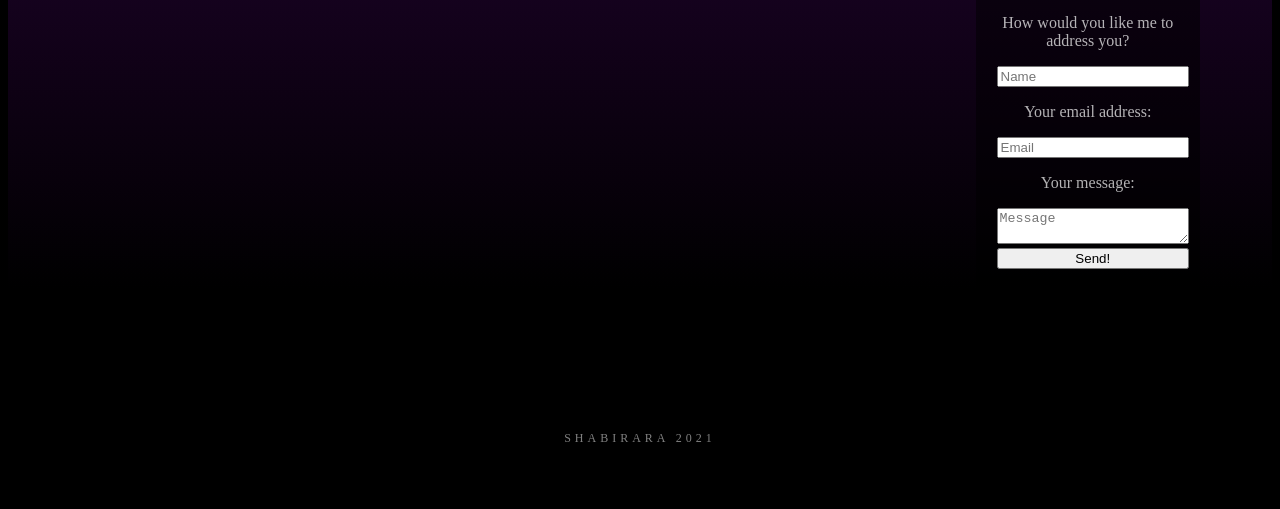
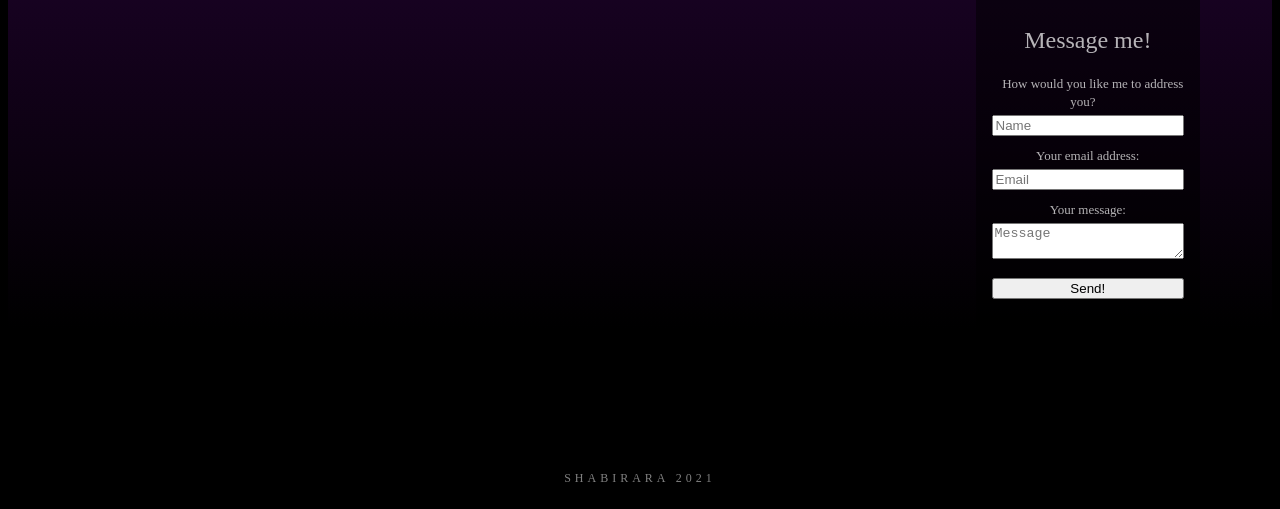
Before and after one commit to Shabirara/shabirara.github.io, a plain HTML site: page index.html in a window 1280 px wide. Shown: the part 1827-2336 px from the top of the page. Before the commit the page ends 2313 px from the top, so only its background shows below. Drawn offline with Linux system fonts and the light colour scheme; a web font is replaced by a local one.

Commit message:
form edit

```diff
--- a/index.html
+++ b/index.html
@@ -104,14 +104,16 @@
         </div>
 
           <div class="message">
-            <h2>Message me!</h2>
-            <p>How would you like me to address you?</p>
-            <input placeholder="Name">
-            <p>Your email address:</p>
-            <input placeholder="Email">
-            <p>Your message:</p>
-            <textarea placeholder="Message"></textarea>
-            <input type="submit" value="Send!" class="send">
+            <form onsubmit="return validateForm()">
+              <h2>Message me!</h2>
+              <label for="nama">How would you like me to address you?</label>
+              <input id="nama" placeholder="Name"><br>
+              <label for="gmail">Your email address:</label>
+              <input id="gmail" placeholder="Email"><br>
+              <label for="pesan">Your message:</label>
+              <textarea id="pesan" placeholder="Message"></textarea><br>
+              <input type="submit" value="Send!" class="send">
+            </form>
           </div>
           <div class="clear"></div>
         </div>
--- a/stylesheet.css
+++ b/stylesheet.css
@@ -196,7 +196,6 @@ iframe {
   padding: 20px 5px;
   margin-top: 200px;
   text-align: center;
-  }
 }
 
 .social {
@@ -214,7 +213,7 @@ iframe {
   width: 100%;
 }
 
-.message-wrapper h2, .message-wrapper p {
+.message-wrapper h2, .message-wrapper label {
   opacity: 0.7;
   padding: 0 10px;
   font-weight: normal;
@@ -222,7 +221,12 @@ iframe {
 
 .message-wrapper input, textarea {
   width: 90%;
-  margin: 0 0 0 10px;
+  margin: 5px 0 10px 0;
+}
+
+label {
+  font-family: Perpetua;
+  font-size: small;
 }
 
 .send:active {
```
